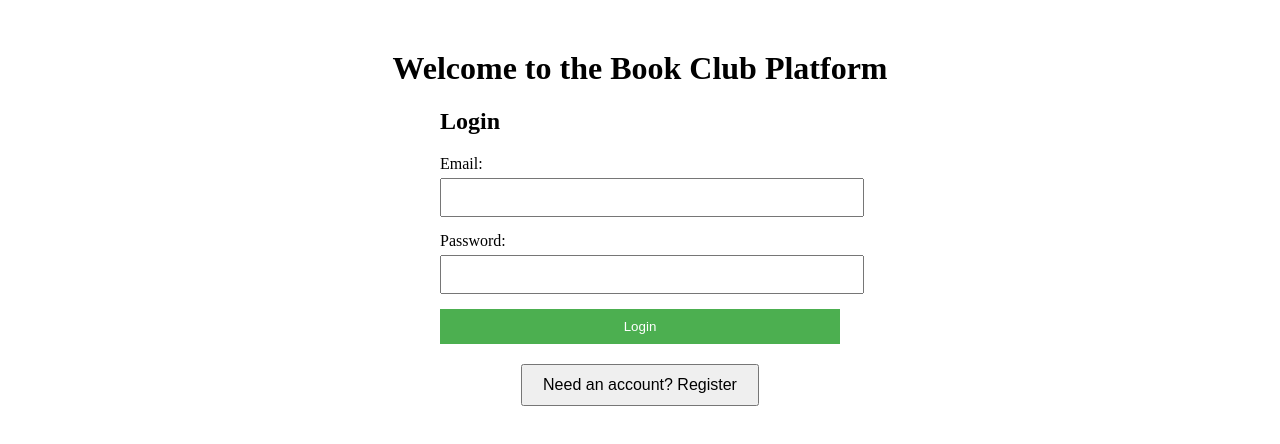
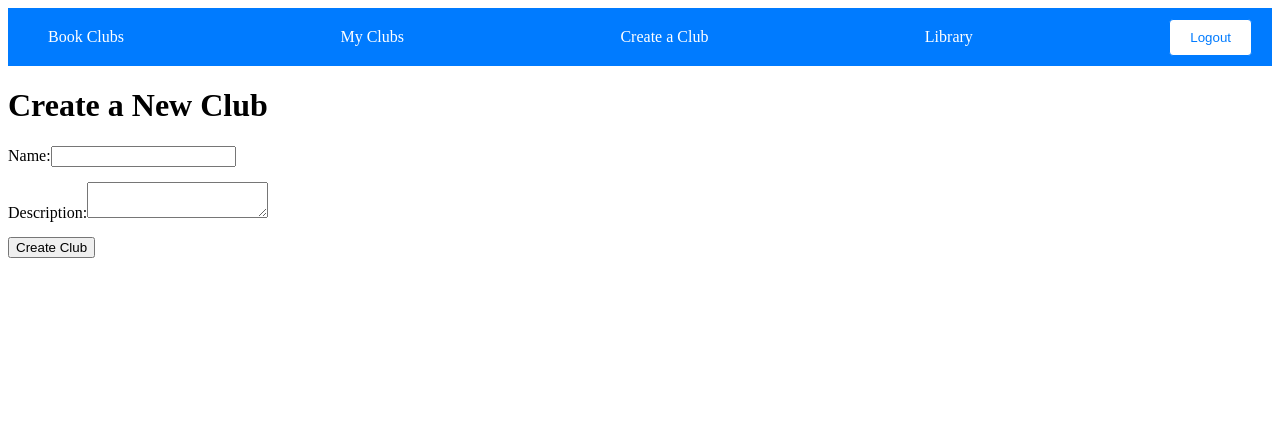
Before and after one commit to levi-s2/book-club, a React (Create React App) app in the folder client/: page /new-club in a window 1280 px wide. Before the commit this address led to /. Shown: the top 444 px of the page. Built offline with nearby package versions, Linux system fonts and the light colour scheme; no server answers; sample sign-in values are in the browser's storage.

Commit message:
added book cards,  filter and side menu for authors and genres

```diff
--- a/client/src/components/App.js
+++ b/client/src/components/App.js
@@ -3,8 +3,10 @@ import { BrowserRouter as Router, Route, Switch, Redirect } from 'react-router-d
 import LandingPage from './LandingPage';
 import Books from './Books';
 import BooksClub from './BooksClub';
+import MyClubs from './MyClubs';
+import CreateClub from './CreateClub';
 import { AuthProvider, AuthContext } from './context/AuthContext';
-import { BookClubsProvider, BookClubsContext } from './context/BookClubsContext'; // Correct import
+import { BookClubsProvider, BookClubsContext } from './context/BookClubsContext';
 import ProtectedRoute from './ProtectedRoute';
 import axios from './axiosConfig';
 
@@ -22,7 +24,7 @@ const App = () => {
 
 const Main = () => {
   const { user, loading } = useContext(AuthContext);
-  const { setBookClubs } = useContext(BookClubsContext); // Ensure BookClubsContext is imported
+  const { setBookClubs } = useContext(BookClubsContext);
 
   useEffect(() => {
     const fetchBookClubs = async () => {
@@ -46,7 +48,7 @@ const Main = () => {
   }, [user, setBookClubs]);
 
   if (loading) {
-    return <div>Loading...</div>; // Render a loading state while checking the token
+    return <div>Loading...</div>;
   }
 
   return (
@@ -54,7 +56,9 @@ const Main = () => {
       <Route path="/" exact component={LandingPage} />
       <ProtectedRoute path="/books" component={Books} />
       <ProtectedRoute path="/book-clubs" component={BooksClub} />
-      <Redirect to="/" /> {/* Redirect any unknown routes to the landing page */}
+      <ProtectedRoute path="/my-clubs" component={MyClubs} />
+      <ProtectedRoute path="/new-club" component={CreateClub} />
+      <Redirect to="/" />
     </Switch>
   );
 };
--- /dev/null
+++ b/client/src/components/BookCard.js
@@ -0,0 +1,17 @@
+import React from 'react';
+import './css/BookCard.css';
+
+const BookCard = ({ book }) => {
+  return (
+    <div className="book-card">
+      <img src={book.image_url} alt={book.title} className="book-image" />
+      <div className="book-info">
+        <h3>{book.title}</h3>
+        <p>Author: {book.author}</p>
+        <p>Genre: {book.genre ? book.genre.name : 'Unknown'}</p>
+      </div>
+    </div>
+  );
+};
+
+export default BookCard;
--- a/client/src/components/Books.js
+++ b/client/src/components/Books.js
@@ -1,32 +1,93 @@
-import React, { useState, useEffect } from 'react';
+import React, { useEffect, useState } from 'react';
 import axios from './axiosConfig';
+import BookCard from './BookCard';
+import './css/Books.css';
 
-function Books() {
+const Books = () => {
   const [books, setBooks] = useState([]);
+  const [genres, setGenres] = useState([]);
+  const [authors, setAuthors] = useState([]);
+  const [filteredBooks, setFilteredBooks] = useState([]);
+  const [searchQuery, setSearchQuery] = useState('');
 
   useEffect(() => {
-    const fetchBooks = async () => {
+    const fetchData = async () => {
       try {
-        const response = await axios.get('/books');
-        setBooks(response.data);
+        const booksResponse = await axios.get('/books');
+        console.log('Books:', booksResponse.data);
+        setBooks(booksResponse.data);
+        setFilteredBooks(booksResponse.data);
+
+        const genresResponse = await axios.get('/genres');
+        console.log('Genres:', genresResponse.data);
+        setGenres(genresResponse.data);
+
+        const authorsResponse = await axios.get('/authors');
+        console.log('Authors:', authorsResponse.data);
+        setAuthors(authorsResponse.data);
       } catch (error) {
-        console.error('There was an error fetching the books!', error);
+        console.error('Error fetching books, genres, or authors:', error);
       }
     };
 
-    fetchBooks();
+    fetchData();
   }, []);
 
+  const filterByGenre = (genreId) => {
+    console.log('Filtering by genre ID:', genreId);
+    const filtered = books.filter(book => book.genre && book.genre.id === genreId);
+    console.log('Filtered books:', filtered);
+    setFilteredBooks(filtered);
+  };
+
+  const filterByAuthor = (author) => {
+    setFilteredBooks(books.filter(book => book.author === author));
+  };
+
+  const handleSearch = (event) => {
+    const query = event.target.value.toLowerCase();
+    setSearchQuery(query);
+    const filtered = books.filter(book => book.title.toLowerCase().includes(query));
+    setFilteredBooks(filtered);
+  };
+
   return (
-    <div>
-      <h1>Books</h1>
-      <ul>
-        {books.map(book => (
-          <li key={book.id}>{book.title} by {book.author}</li>
-        ))}
-      </ul>
+    <div className="books-page">
+      <div className="sidebar">
+        <h2>Genres</h2>
+        <ul>
+          {genres.map((genre) => (
+            <li key={genre.id} onClick={() => filterByGenre(genre.id)}>
+              {genre.name}
+            </li>
+          ))}
+        </ul>
+        <h2>Authors</h2>
+        <ul>
+          {authors.map((author) => (
+            <li key={author} onClick={() => filterByAuthor(author)}>
+              {author}
+            </li>
+          ))}
+        </ul>
+      </div>
+      <div className="main-content">
+        <div className="search-bar">
+          <input
+            type="text"
+            placeholder="Search by title"
+            value={searchQuery}
+            onChange={handleSearch}
+          />
+        </div>
+        <div className="books-container">
+          {filteredBooks.map((book) => (
+            <BookCard key={book.id} book={book} />
+          ))}
+        </div>
+      </div>
     </div>
   );
-}
+};
 
 export default Books;
--- /dev/null
+++ b/client/src/components/CreateClub.js
@@ -0,0 +1,53 @@
+import React, { useState, useContext } from 'react';
+import { useHistory } from 'react-router-dom';
+import axios from './axiosConfig';
+import { AuthContext } from './context/AuthContext';
+import NavBar from './NavBar'
+
+const CreateClub = () => {
+  const { user } = useContext(AuthContext);
+  const history = useHistory();
+  const [name, setName] = useState('');
+  const [description, setDescription] = useState('');
+  const [error, setError] = useState('');
+
+  const handleSubmit = async (e) => {
+    e.preventDefault();
+    try {
+      await axios.post('/book-clubs', {
+        name,
+        description,
+        created_by: user.id,
+      }, {
+        headers: {
+          Authorization: `Bearer ${localStorage.getItem('token')}`,
+        },
+      });
+      history.push('/book-clubs');
+    } catch (error) {
+      setError('Error creating club. Please try again.');
+      console.error('Error creating club:', error);
+    }
+  };
+
+  return (
+    <div className="create-club">
+      <NavBar />
+      <h1>Create a New Club</h1>
+      <form onSubmit={handleSubmit}>
+        <div className="form-group">
+          <label>Name:</label>
+          <input type="text" value={name} onChange={(e) => setName(e.target.value)} required />
+        </div>
+        <div className="form-group">
+          <label>Description:</label>
+          <textarea value={description} onChange={(e) => setDescription(e.target.value)} required></textarea>
+        </div>
+        <button type="submit">Create Club</button>
+        {error && <p className="error">{error}</p>}
+      </form>
+    </div>
+  );
+};
+
+export default CreateClub;
--- /dev/null
+++ b/client/src/components/MyClubs.js
@@ -0,0 +1,45 @@
+import React, { useContext, useEffect, useState } from 'react';
+import axios from './axiosConfig';
+import { AuthContext } from './context/AuthContext';
+import NavBar from './NavBar'
+
+const MyClubs = () => {
+  const { user } = useContext(AuthContext);
+  const [myClubs, setMyClubs] = useState([]);
+
+  useEffect(() => {
+    const fetchMyClubs = async () => {
+      try {
+        const response = await axios.get('/my-clubs', {
+          headers: {
+            Authorization: `Bearer ${localStorage.getItem('token')}`,
+          },
+        });
+        setMyClubs(response.data);
+      } catch (error) {
+        console.error('Error fetching my clubs:', error);
+      }
+    };
+
+    if (user) {
+      fetchMyClubs();
+    }
+  }, [user]);
+
+  return (
+    <div className="my-clubs">
+      <NavBar />
+      <h1>My Clubs</h1>
+      <ul>
+        {myClubs.map((club) => (
+          <li key={club.id}>
+            <h2>{club.name}</h2>
+            <p>{club.description}</p>
+          </li>
+        ))}
+      </ul>
+    </div>
+  );
+};
+
+export default MyClubs;
--- a/client/src/components/NavBar.js
+++ b/client/src/components/NavBar.js
@@ -1,29 +1,27 @@
 import React, { useContext } from 'react';
 import { Link } from 'react-router-dom';
 import { AuthContext } from './context/AuthContext';
+import './css/NavBar.css';
 
 function Navbar() {
   const { user, logout } = useContext(AuthContext);
 
   return (
-    <nav>
-      <ul>
-        <li><Link to="/">Home</Link></li>
-        <li><Link to="/books">Books</Link></li>
-        <li><Link to="/book-clubs">Book Clubs</Link></li>
-        <li><Link to="/my-clubs">My Clubs</Link></li>
+    <nav className="navbar">
+        <Link to="/book-clubs">Book Clubs</Link>
+        <Link to="/my-clubs">My Clubs</Link>
+        <Link to="new-club">Create a Club</Link>
+        <Link to="/books">Library</Link>
         {user ? (
           <>
-            <li><button onClick={logout}>Logout</button></li>
-            <li>Welcome, {user.username}</li>
+            <button onClick={logout}>Logout</button>
           </>
         ) : (
           <>
-            <li><Link to="/login">Login</Link></li>
-            <li><Link to="/register">Register</Link></li>
+            <Link to="/login">Login</Link>
+            <Link to="/register">Register</Link>
           </>
         )}
-      </ul>
     </nav>
   );
 }
--- /dev/null
+++ b/client/src/components/css/BookCard.css
@@ -0,0 +1,31 @@
+.book-card {
+    border: 1px solid #ddd;
+    border-radius: 8px;
+    padding: 16px;
+    margin: 16px;
+    width: 200px;
+    box-shadow: 0 2px 4px rgba(0, 0, 0, 0.1);
+    transition: transform 0.2s;
+  }
+
+  .book-card:hover {
+    transform: scale(1.05);
+  }
+
+  .book-image {
+    width: 100%;
+    height: auto;
+    border-radius: 8px;
+  }
+
+  .book-info {
+    margin-top: 8px;
+  }
+
+  .book-info h3 {
+    margin: 8px 0;
+  }
+
+  .book-info p {
+    margin: 4px 0;
+  }
--- /dev/null
+++ b/client/src/components/css/Books.css
@@ -0,0 +1,48 @@
+.books-page {
+  display: flex;
+}
+
+.sidebar {
+  width: 200px;
+  padding: 16px;
+  border-right: 1px solid #ddd;
+}
+
+.sidebar h2 {
+  margin-top: 0;
+}
+
+.sidebar ul {
+  list-style-type: none;
+  padding: 0;
+}
+
+.sidebar ul li {
+  margin: 8px 0;
+  cursor: pointer;
+}
+
+.sidebar ul li:hover {
+  text-decoration: underline;
+}
+
+.main-content {
+  flex: 1;
+  padding: 16px;
+}
+
+.search-bar {
+  margin-bottom: 16px;
+}
+
+.search-bar input {
+  width: 100%;
+  padding: 8px;
+  border: 1px solid #ddd;
+  border-radius: 4px;
+}
+
+.books-container {
+  display: flex;
+  flex-wrap: wrap;
+}
--- /dev/null
+++ b/client/src/components/css/NavBar.css
@@ -0,0 +1,36 @@
+.navbar {
+    background-color: #007bff;
+    padding: 10px 20px;
+    display: flex;
+    justify-content: space-between;
+    align-items: center;
+  }
+
+  .navbar a {
+    color: white;
+    text-decoration: none;
+    padding: 10px;
+    margin: 0 10px;
+    font-size: 16px;
+    border-radius: 4px;
+    transition: background-color 0.3s;
+  }
+
+  .navbar a:hover {
+    background-color: #0056b3;
+  }
+
+  .navbar button {
+    background-color: white;
+    color: #007bff;
+    border: 1px solid #007bff;
+    border-radius: 4px;
+    padding: 10px 20px;
+    cursor: pointer;
+    transition: background-color 0.3s, color 0.3s;
+  }
+
+  .navbar button:hover {
+    background-color: #007bff;
+    color: white;
+  }
```
Also changed, not shown: 2 other files (tests, documents, lock files or other folders).
